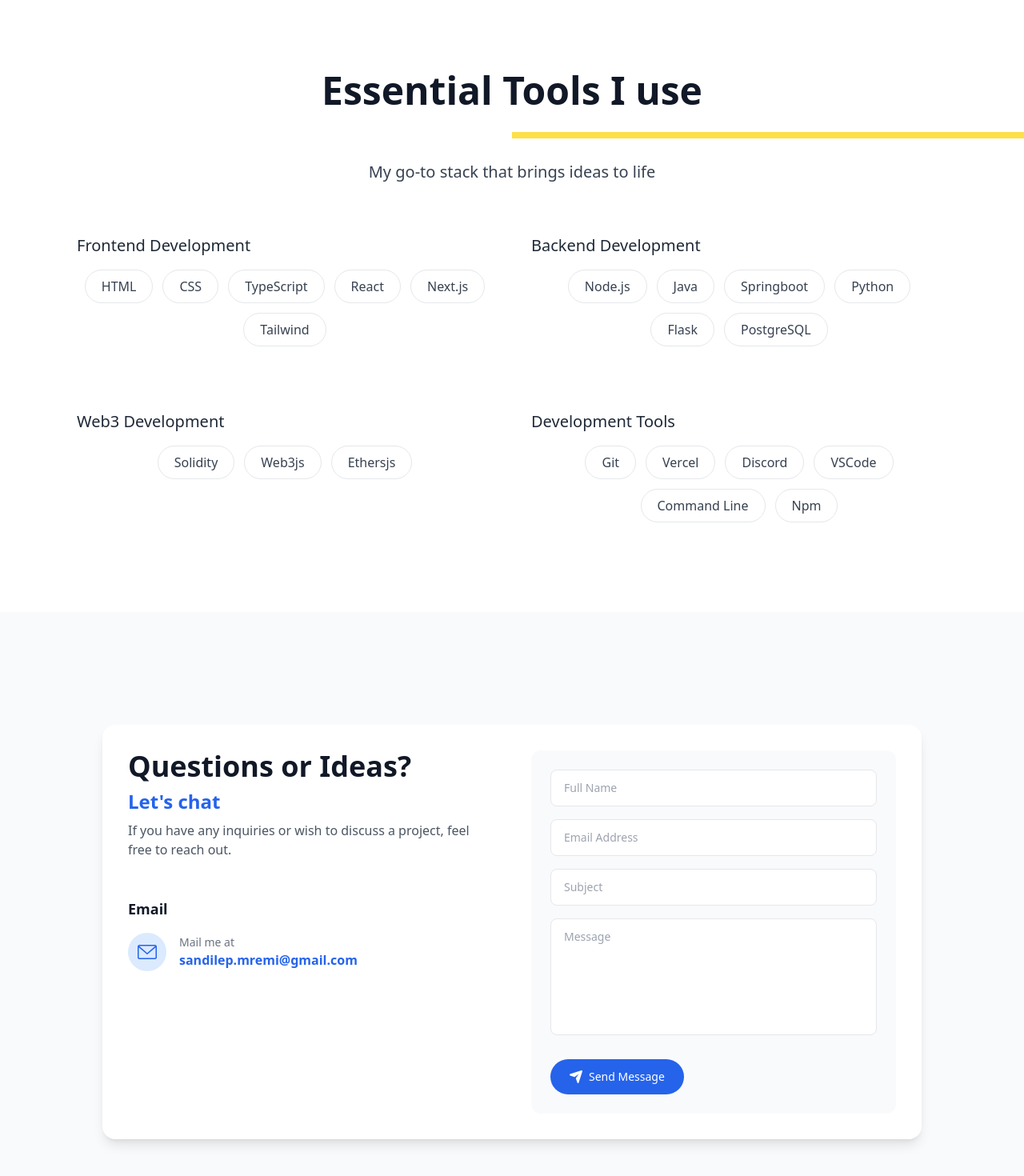
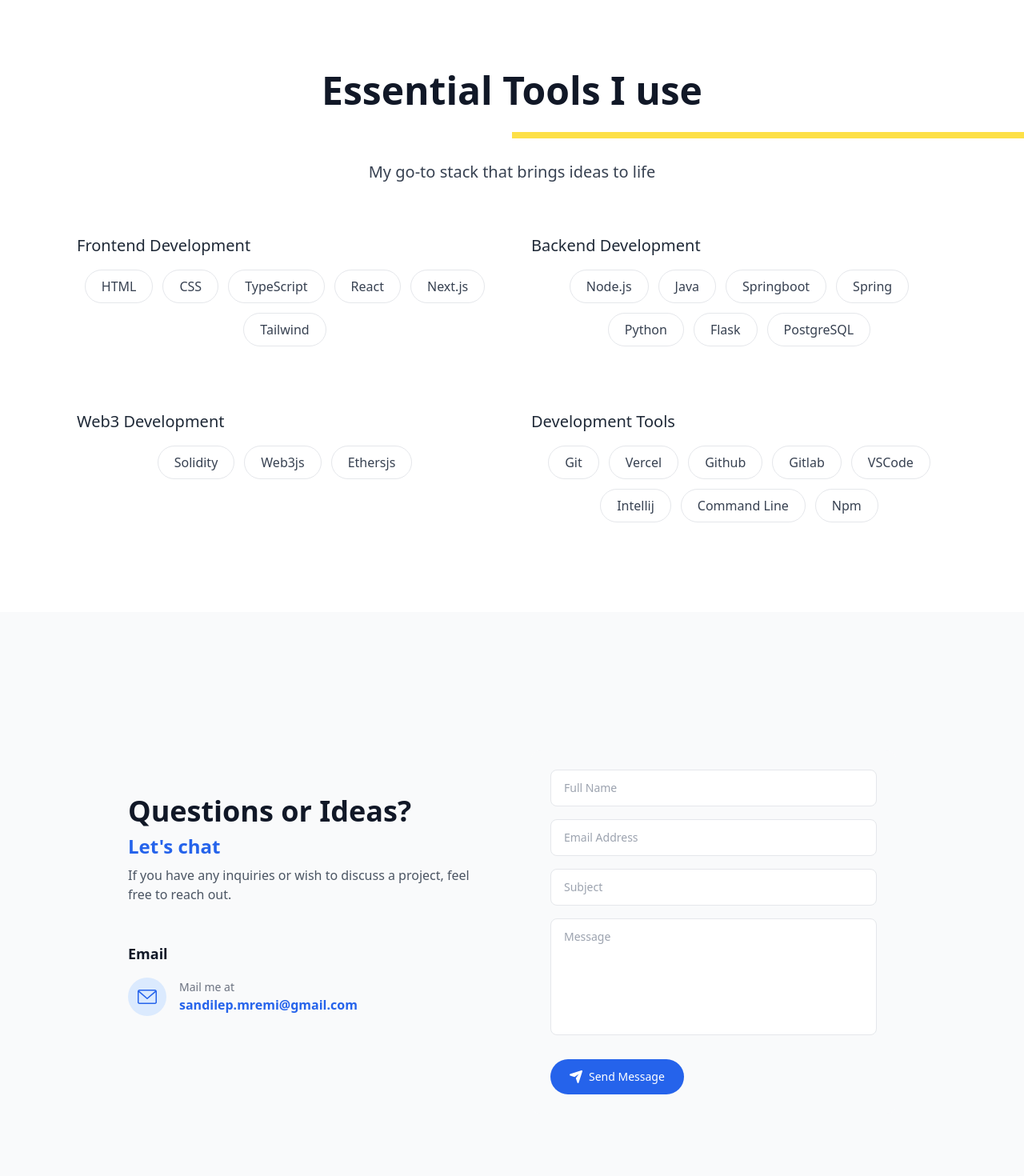
Before and after one commit to Sandile88/portfolio, a Next.js app: page / in a window 1280 px wide. Shown: the part 839-2309 px from the top of the page at 80% size. Built offline with nearby package versions, Linux system fonts and the light colour scheme.

Commit message:
made a few changes to data.ts file and contact

```diff
--- a/app/components/Contact.tsx
+++ b/app/components/Contact.tsx
@@ -1,10 +1,12 @@
+"use client"
+
 const Contact = () => {
     return (
         <section className="min-h-screen flex items-center justify-center py-12 px-4 bg-gray-50">
-            <div className="w-full max-w-5xl bg-white rounded-2xl shadow-lg p-8 mx-auto grid sm:grid-cols-2 gap-12 items-start">
+            <div className="w-full max-w-5xl p-8 mx-auto grid sm:grid-cols-2 gap-12 items-start">
 
                 {/* contact info */}
-                <div className="space-y-8">
+                <div className="space-y-8 mt-14">
                     <div className="space-y-2">
                         <h1 className="text-gray-900 text-4xl font-extrabold">
                             Questions or Ideas?
@@ -65,7 +67,8 @@
 
                     <button
                         type="button"
-                        className="w-full sm:w-auto flex items-center justify-center gap-2 px-6 py-3 text-sm font-medium text-white bg-blue-600 rounded-full hover:bg-blue-700 focus:outline-none focus:ring-2 focus:ring-blue-500 focus:ring-offset-2 transition-all duration-200"
+
+                        className="w-full sm:w-auto flex items-center justify-center gap-2 px-6 py-3 text-sm font-medium text-white bg-blue-600 rounded-full hover:bg-blue-700 focus:outline-none focus:ring-2 focus:ring-blue-500 focus:ring-offset-2 duration-200 ransition-colors utline-none focus:scale-110 hover:scale-110 active:scale-105 transition cursor-pointer"
                     >
                         <svg
                             xmlns="http://www.w3.org/2000/svg"
--- a/lib/data.ts
+++ b/lib/data.ts
@@ -5,7 +5,7 @@
   },
   backend: {
     title: "Backend Development",
-    skills: ["Node.js", "Java", "Springboot", "Python", "Flask", "PostgreSQL"]
+    skills: ["Node.js", "Java", "Springboot", "Spring", "Python", "Flask", "PostgreSQL"]
   },
   blockchain: {
     title: "Web3 Development",
@@ -13,6 +13,6 @@
   },
   tools: {
     title: "Development Tools",
-    skills: ["Git", "Vercel", "Discord", "VSCode", "Command Line", "Npm"]
+    skills: ["Git", "Vercel", "Github", "Gitlab", "VSCode", "Intellij", "Command Line", "Npm"]
   }
 } as const;
```
Also changed, not shown: app/components/Projects.tsx (added).
